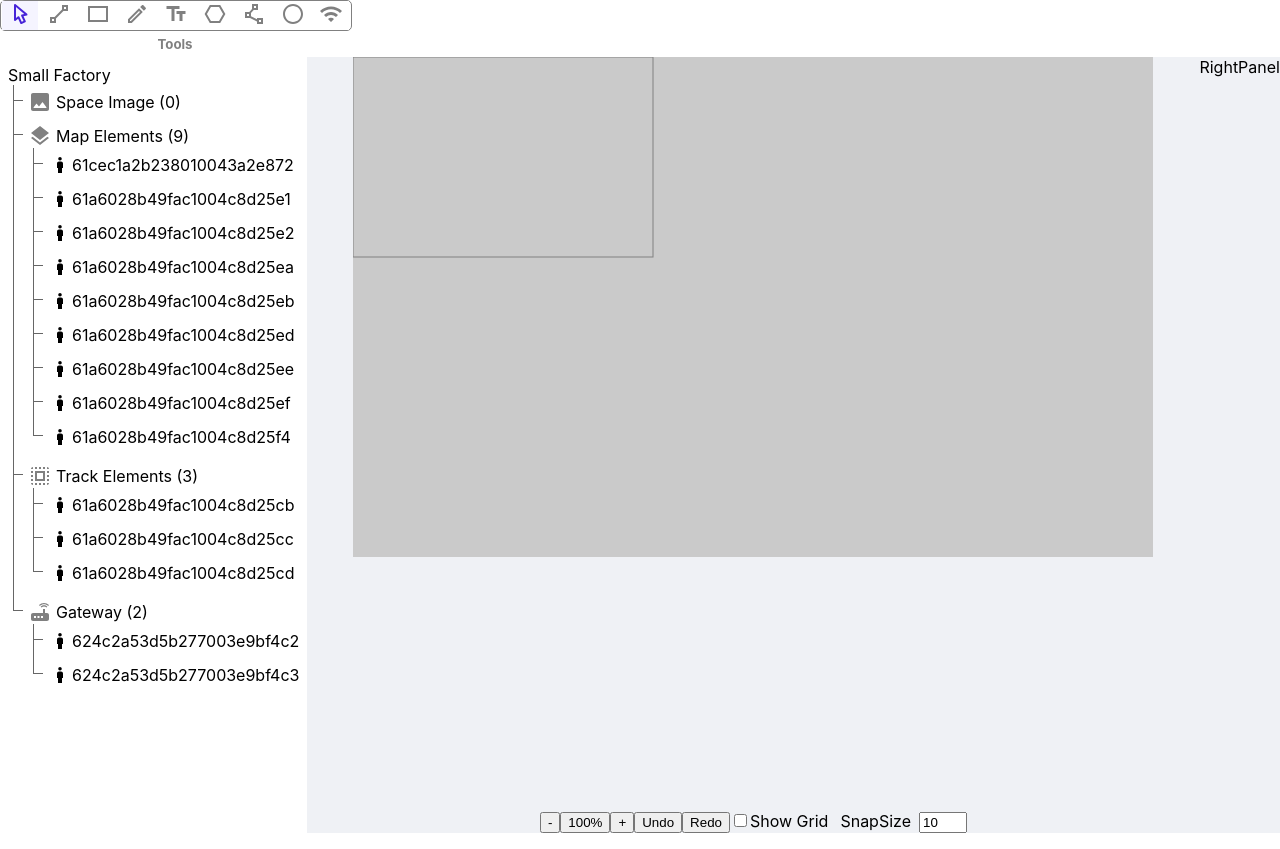
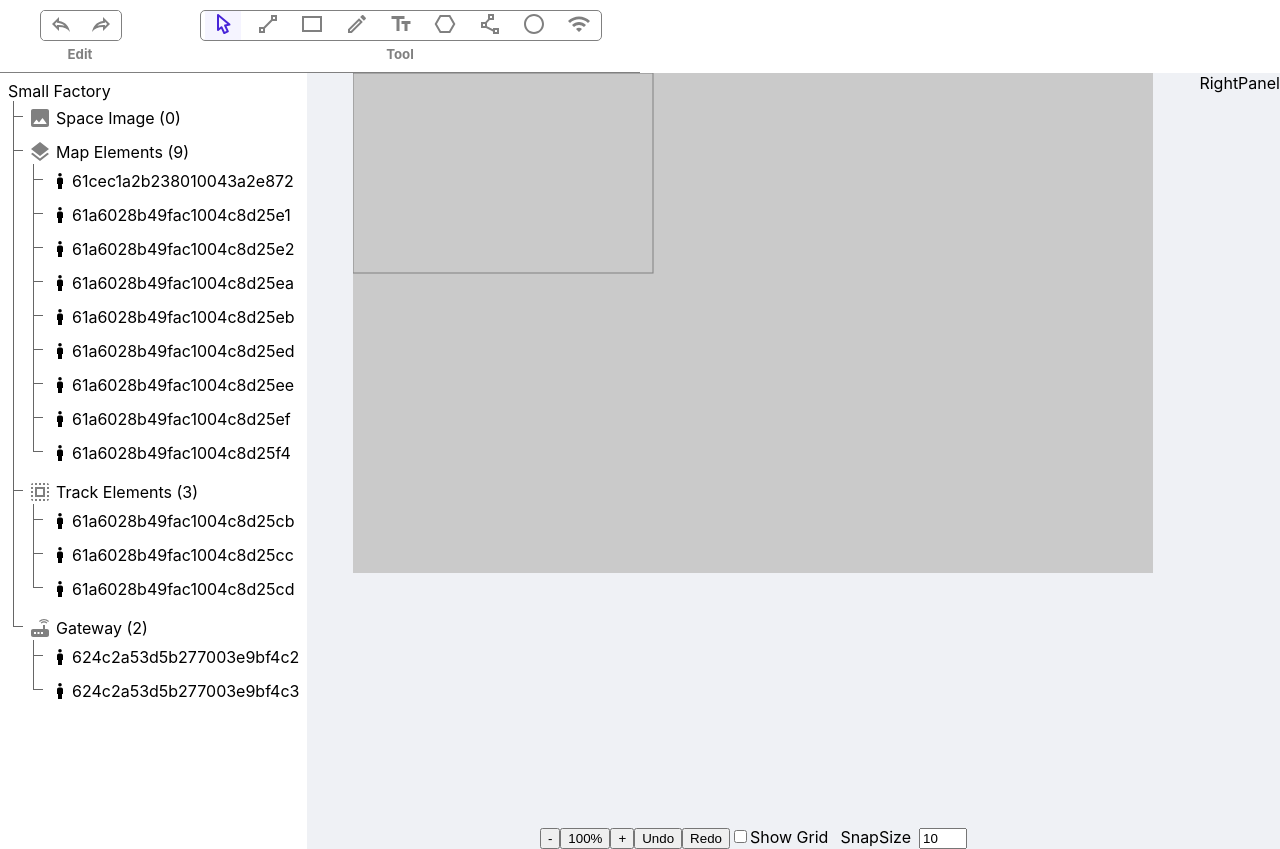
Before and after one commit to abhishek-syook/test-canvas, a React (Create React App) app: page / in a window 1280 px wide. Built offline with nearby package versions, Linux system fonts and the light colour scheme.

Commit message:
add editIcons file, add undo and redo options in top panel, update css for top panel and toorbar and add historyToolbar in topPanel components

```diff
--- /dev/null
+++ b/src/assets/editIcons.tsx
@@ -0,0 +1,33 @@
+import React from 'react';
+
+const icons = {
+	undo: (
+		<path
+			fill="currentColor"
+			d="M8,9.8V10.7L9.7,11C12.3,11.4 14.2,12.4 15.6,13.7C13.9,13.2 12.1,12.9 10,12.9H8V14.2L5.8,12L8,9.8M10,5L3,12L10,19V14.9C15,14.9 18.5,16.5 21,20C20,15 17,10 10,9"
+		/>
+	),
+	redo: (
+		<path
+			fill="currentColor"
+			d="M14,5V9C7,10 4,15 3,20C5.5,16.5 9,14.9 14,14.9V19L21,12L14,5M16,9.83L18.17,12L16,14.17V12.9H14C11.93,12.9 10.07,13.28 8.34,13.85C9.74,12.46 11.54,11.37 14.28,11L16,10.73V9.83Z"
+		/>
+	)
+};
+
+interface EditIconsProps {
+	name: string;
+	width?: number;
+	height?: number;
+}
+
+const EditIcons = ({ name, width = 24, height = 24 }: EditIconsProps) => {
+	const icon = icons[name as keyof typeof icons];
+
+	return (
+		<svg aria-hidden="true" viewBox={`0 0 ${width} ${height}`} width={width} height={height}>
+			{icon}
+		</svg>
+	);
+};
+export default EditIcons;
--- a/src/components/layout/index.tsx
+++ b/src/components/layout/index.tsx
@@ -50,7 +50,7 @@ const Layout = ({
 }: LayoutProps) => {
 	return (
 		<section className="layout">
-			<TopPanel tool={tool} setTool={setTool} />
+			<TopPanel tool={tool} setTool={setTool} undo={undo} redo={redo} />
 			<section className="__body">
 				<LeftPanel />
 				<div className="__content">
--- /dev/null
+++ b/src/components/layout/topPanel/components/historyToolbar.tsx
@@ -0,0 +1,31 @@
+import './toolbar.scss';
+
+import React from 'react';
+import { ELEMENT_EDIT_TYPES } from 'constants/index';
+import EditIcons from 'assets/editIcons';
+
+interface HistoryToolbarProps {
+	undo: () => void;
+	redo: () => void;
+}
+
+const HistoryToolbar = ({ undo, redo }: HistoryToolbarProps) => {
+	return (
+		<div className="topPanelSection" style={{ width: '80px' }}>
+			<div className="__toolbar" style={{ width: '80px' }}>
+				{Object.values(ELEMENT_EDIT_TYPES).map(element => {
+					return (
+						<div key={element} title={element[0].toUpperCase() + element.slice(1)}>
+							<button onClick={element === 'undo' ? undo : redo} className='__notSelected'>
+								<EditIcons name={element} />
+							</button>
+						</div>
+					);
+				})}
+			</div>
+			<h5 className="__toolText">Edit</h5>
+		</div>
+	);
+};
+
+export default HistoryToolbar;
--- a/src/components/layout/topPanel/components/toolbar.scss
+++ b/src/components/layout/topPanel/components/toolbar.scss
@@ -1,12 +1,12 @@
 .topPanelSection {
-	width: 350px;
+	width: 400px;
 	text-align: center;
 	color: var(--grey-1);
 
 	.__toolbar {
 		display: flex;
 		justify-content: space-around;
-		width: 350px;
+		width: 400px;
 		border: 1px solid;
 		border-radius: 5px;
 		border-color: var(--grey-1);
@@ -14,6 +14,12 @@
 
 	button {
 		border: 0;
+		&:hover {
+			background-color: var(--background-selected);
+			color: var(--color-selected);
+			cursor: pointer;
+			cursor: hand;
+		  }
 	}
 
 	.__selected {
@@ -27,6 +33,6 @@
 	}
 
 	.__toolText {
-		margin: 5px 0;
+		margin: 5px 0 0 0;
 	}
 }
--- a/src/components/layout/topPanel/components/toolbar.tsx
+++ b/src/components/layout/topPanel/components/toolbar.tsx
@@ -26,7 +26,7 @@ const Toolbar: FC<Props> = ({ selectedTool, onChange }) => {
 					);
 				})}
 			</div>
-			<h5 className="__toolText">Tools</h5>
+			<h5 className="__toolText">Tool</h5>
 		</div>
 	);
 };
--- /dev/null
+++ b/src/components/layout/topPanel/index.scss
@@ -0,0 +1,9 @@
+.topPanel {
+    display: flex;
+    flex-direction: row;
+    justify-content: space-around;
+    padding: 10px 0;
+    border-bottom: 1px solid;
+    border-color: var(--grey-1);
+    width: 50%
+}
--- a/src/components/layout/topPanel/index.tsx
+++ b/src/components/layout/topPanel/index.tsx
@@ -1,13 +1,23 @@
+import './index.scss';
+
 import React, { FC } from 'react';
+import HistoryToolbar from './components/historyToolbar';
 import Toolbar from './components/toolbar';
 interface Props {
 	// any props that come into the component
+	undo: () => void;
+	redo: () => void;
 	tool: string;
 	setTool: (elementType: string) => string;
 }
 
-const TopPanel: FC<Props> = ({ tool, setTool }) => {
-	return <Toolbar selectedTool={tool} onChange={value => setTool(value)} />;
+const TopPanel: FC<Props> = ({ undo, redo, tool, setTool }) => {
+	return (
+		<div className='topPanel'>
+			<HistoryToolbar undo={undo} redo={redo} />
+			<Toolbar selectedTool={tool} onChange={value => setTool(value)} />
+		</div>
+	);
 };
 
 export default TopPanel;
--- a/src/constants/index.js
+++ b/src/constants/index.js
@@ -13,6 +13,11 @@ export const ELEMENT_TYPES = Object.freeze({
 
 	// shapes
 	GATEWAY: 'gateway'
+});
+
+export const ELEMENT_EDIT_TYPES = Object.freeze({
+	UNDO: 'undo',
+	REDO: 'redo'
 });
 
 export const ACTIONS = Object.freeze({
```
